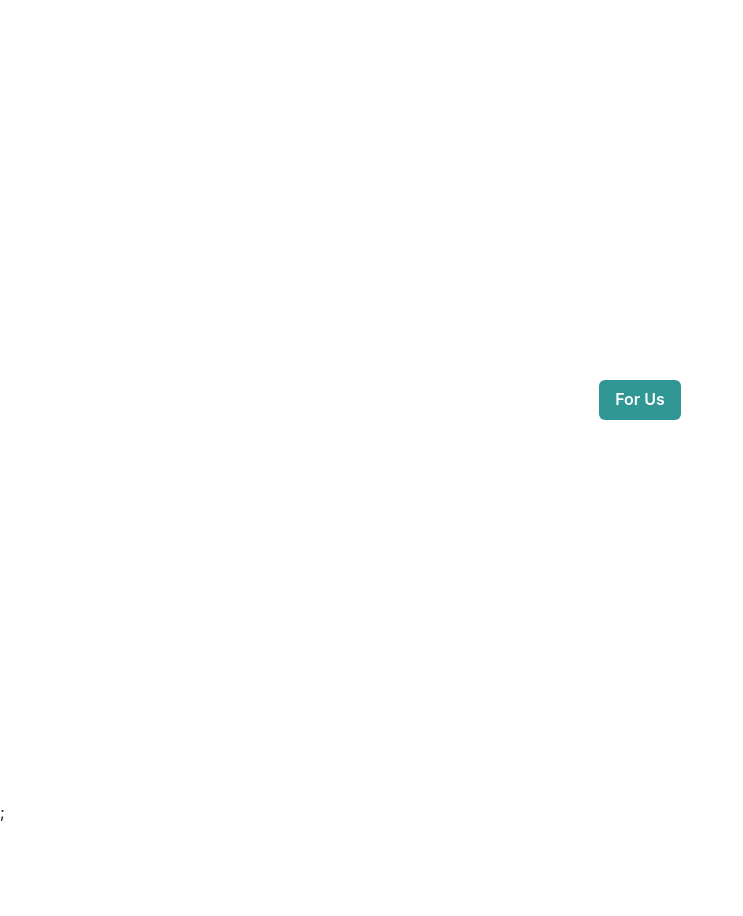
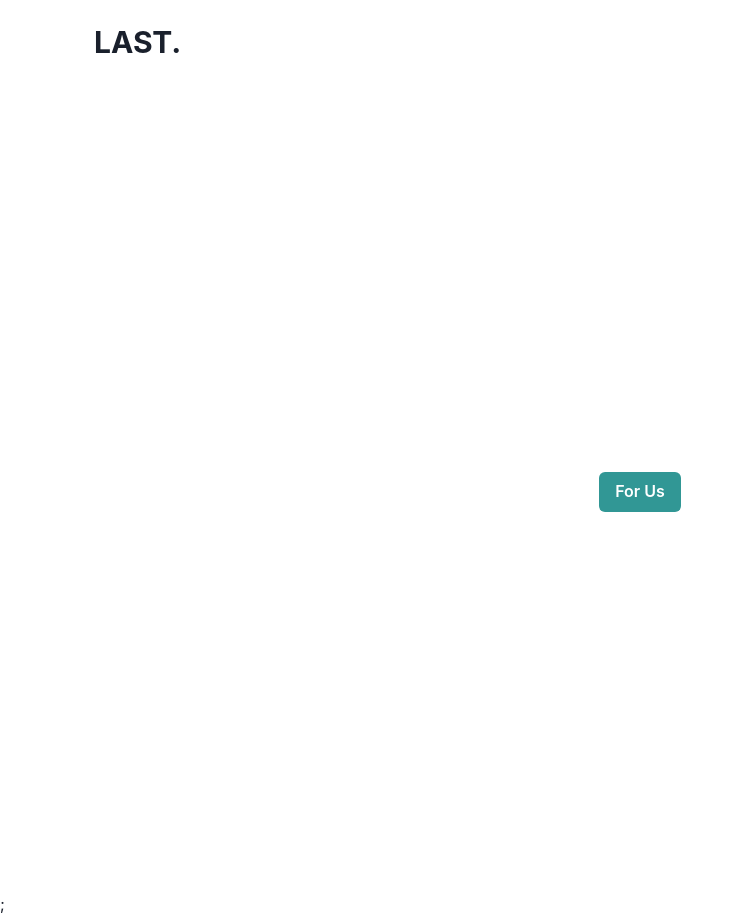
Before and after one commit to dimmasyusuf/for-us, a React (Vite) app: page / in a window 1280 px wide. Shown: the whole page, without its empty margins (0-743 px from the left). Before the commit the page ends 824 px from the top, so only its background shows below. Built offline with nearby package versions, Linux system fonts and the light colour scheme.

Commit message:
feat: create navbar

```diff
--- a/package.json
+++ b/package.json
@@ -1,5 +1,5 @@
 {
-  "name": "for-us",
+  "name": "last-interview",
   "private": true,
   "version": "0.0.0",
   "type": "module",
--- a/src/App.tsx
+++ b/src/App.tsx
@@ -1,17 +1,17 @@
-import { BrowserRouter, Route, Routes } from 'react-router-dom';
+import { Route, Routes } from 'react-router-dom';
 import Home from './pages/Home';
+import Navbar from './components/Navbar';
 
 function App() {
   return (
     <>
-      <BrowserRouter>
+      <Navbar />
       <Routes>
         <Route
           path="/"
           element={<Home />}
         />
       </Routes>
-      </BrowserRouter>
     </>
   );
 }
--- /dev/null
+++ b/src/components/Navbar.tsx
@@ -0,0 +1,15 @@
+import { Heading } from '@chakra-ui/react';
+import { NavLink } from 'react-router-dom';
+
+export default function Navbar() {
+  return (
+    <nav className="container d-flex p-4">
+      <Heading
+        as="h1"
+        size="lg"
+      >
+        LAST.
+      </Heading>
+    </nav>
+  );
+}
--- a/src/components/Provider.tsx
+++ b/src/components/Provider.tsx
@@ -1,11 +1,14 @@
 import { Provider as ReduxProvider } from 'react-redux';
 import { store } from '../app/store';
 import { ChakraProvider } from '@chakra-ui/react';
+import { BrowserRouter } from 'react-router-dom';
 
 export default function Provider({ children }: { children: React.ReactNode }) {
   return (
     <ReduxProvider store={store}>
-      <ChakraProvider>{children}</ChakraProvider>;
+      <BrowserRouter>
+        <ChakraProvider>{children}</ChakraProvider>;
+      </BrowserRouter>
     </ReduxProvider>
   );
 }
```
Lines whose indentation alone changed are shown as unchanged.
